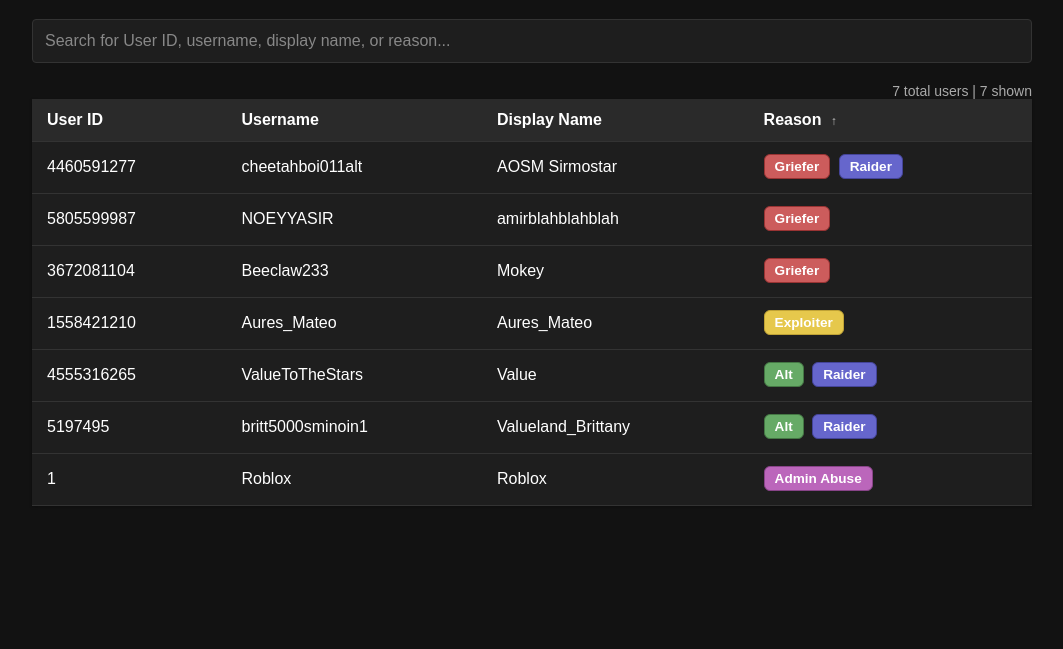
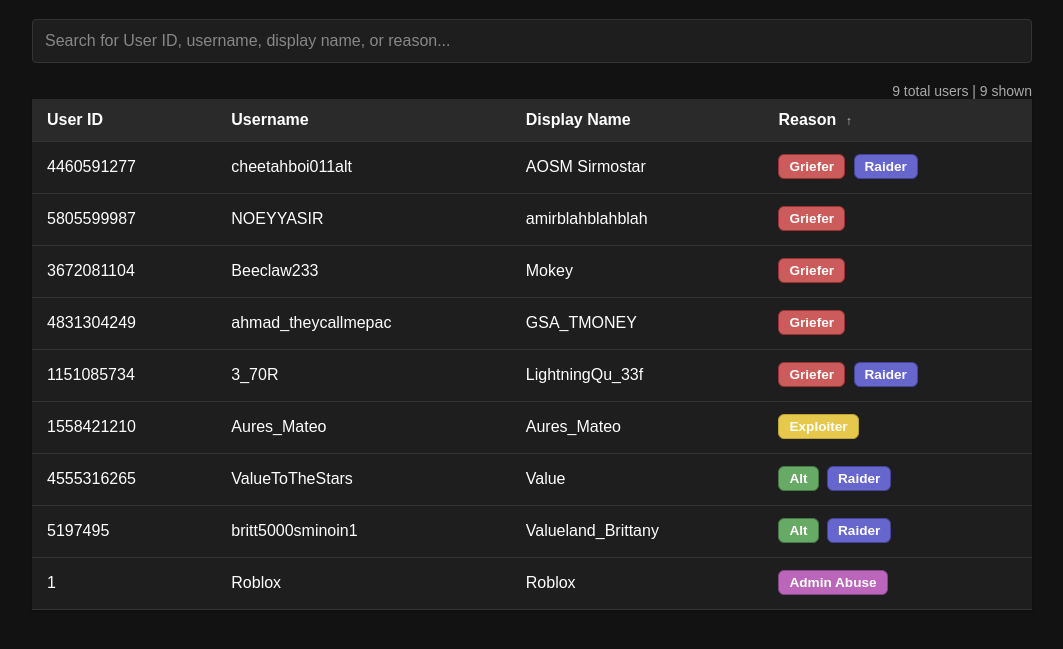
Before and after one commit to GplateGummy/GustHaven, a plain HTML site: page index.html in a window 1280 px wide. Shown: the part 81-730 px from the top of the page, without its empty margins (108-1171 px from the left). Drawn offline with Linux system fonts and the light colour scheme.

Commit message:
Update index.html

```diff
--- a/index.html
+++ b/index.html
@@ -330,7 +330,9 @@
 {ID:"1558421210",UN:"Aures_Mateo",DN:"Aures_Mateo",R:"E"},
 {ID:"5805599987",UN:"NOEYYASIR",DN:"amirblahblahblah",R:"G"},
 {ID:"1",UN:"Roblox",DN:"Roblox",R:"AB"},
-{ID:"3672081104",UN:"Beeclaw233",DN:"Mokey",R:"G"}
+{ID:"3672081104",UN:"Beeclaw233",DN:"Mokey",R:"G"},
+{ID:"4831304249",UN:"ahmad_theycallmepac",DN:"GSA_TMONEY",R:"G"},
+{ID:"1151085734",UN:"3_70R",DN:"LightningQu_33f",R:"G,R"}
 ];
                 const sorted = sortUsersByCurrentCriteria(allUsers);
                 displayUsers(sorted);
```
